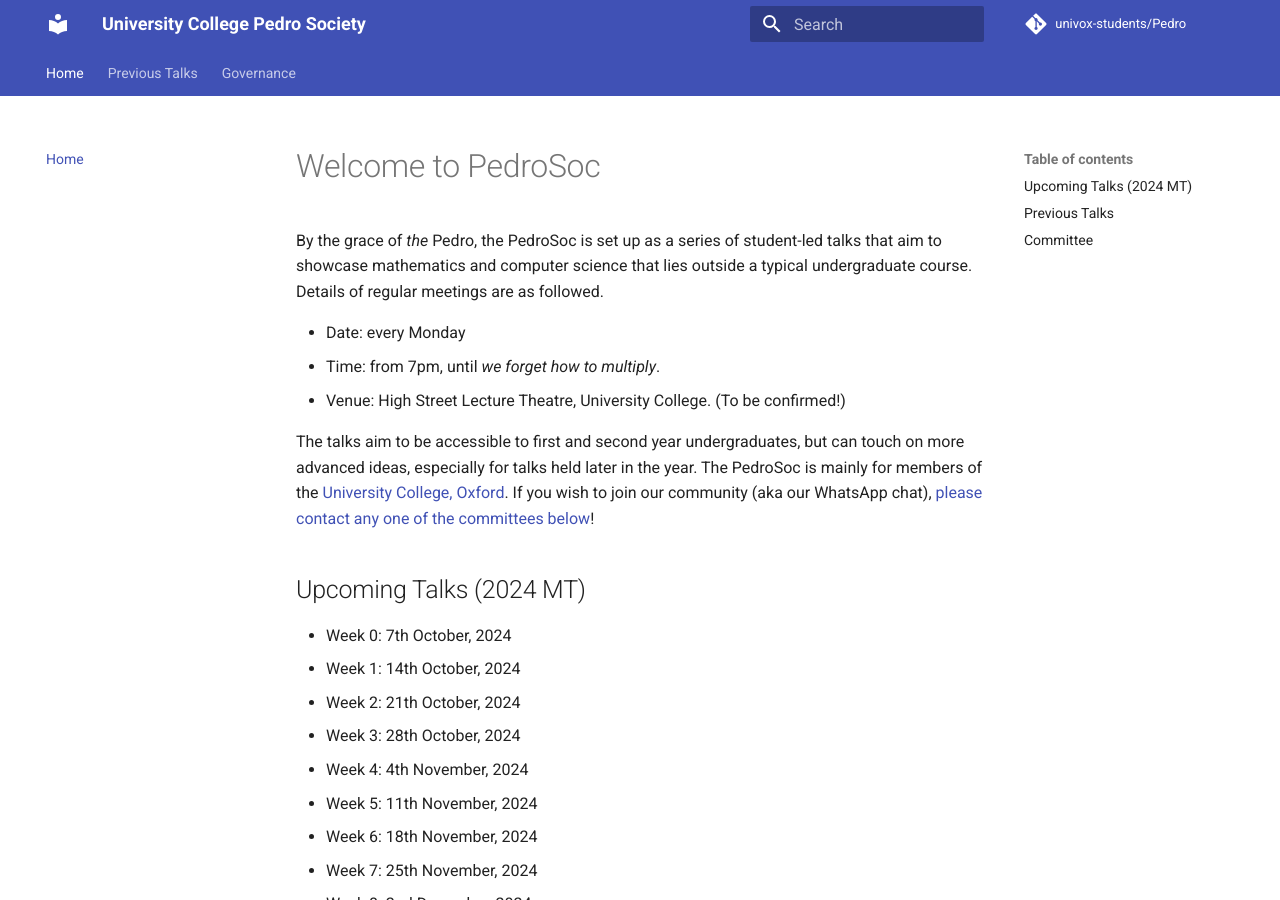
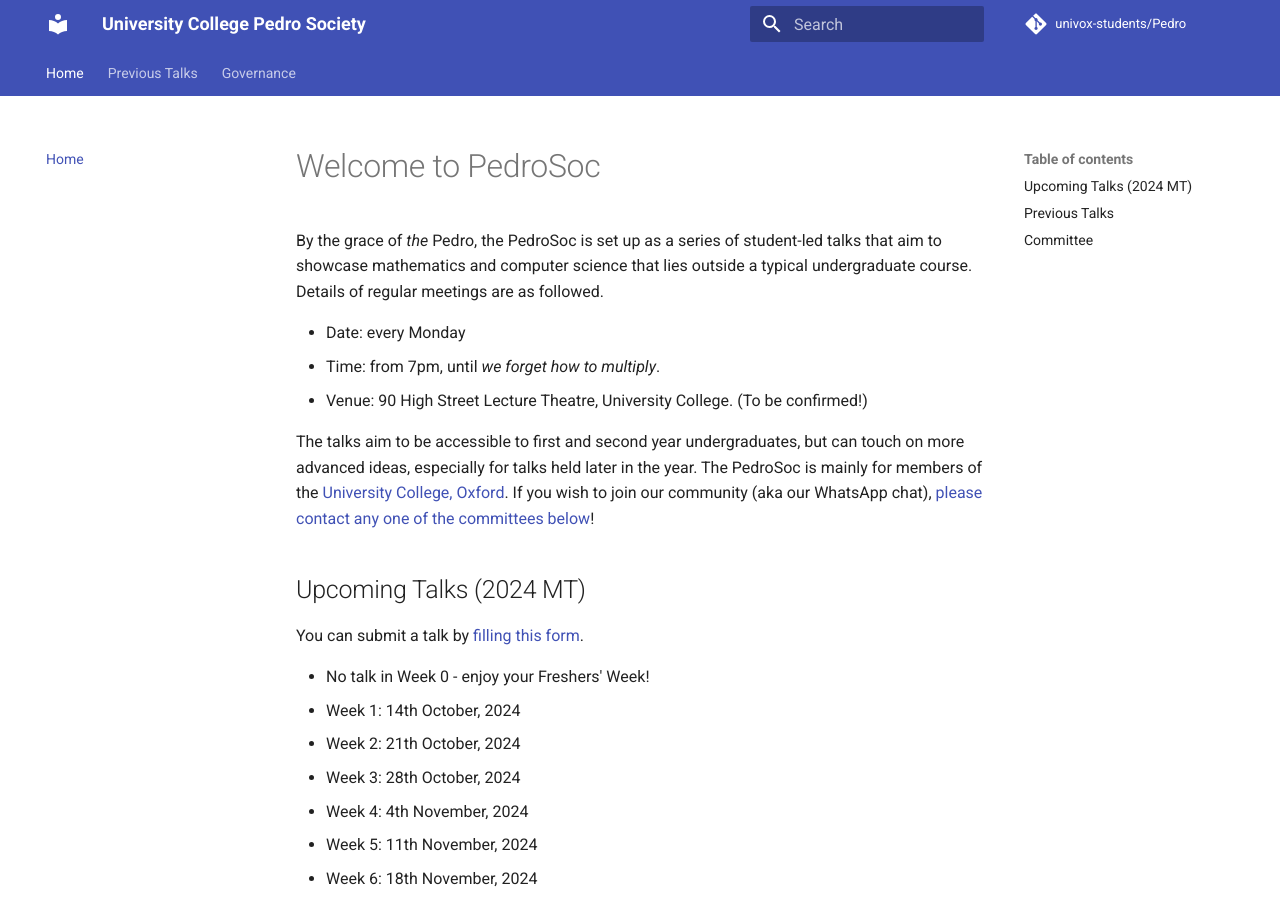
Before and after one commit to univox-students/Pedro, an MkDocs documentation site: the page built from docs/index.md, in a window 1280 px wide and 900 px high. Built offline with MkDocs 1.6.1 and Material for MkDocs 9.7.7, drawn with Linux system fonts in a browser that asks for light colours; comment, search, counter and statistics services are not loaded.

Commit message:
Updated details!

```diff
--- a/docs/index.md
+++ b/docs/index.md
@@ -3,12 +3,14 @@ By the grace of *the* Pedro, the PedroSoc is set up as a series of student-led t
 
 - Date: every Monday
 - Time: from 7pm, until *we forget how to multiply*.
-- Venue: High Street Lecture Theatre, University College. (To be confirmed!)
+- Venue: 90 High Street Lecture Theatre, University College. (To be confirmed!)
 
 The talks aim to be accessible to first and second year undergraduates, but can touch on more advanced ideas, especially for talks held later in the year. The PedroSoc is mainly for members of the [University College, Oxford](https://www.univ.ox.ac.uk). If you wish to join our community (aka our WhatsApp chat), [please contact any one of the committees below](#committee)!
 
 ## Upcoming Talks (2024 MT)
-- Week 0: 7th October, 2024
+You can submit a talk by [filling this form](https://forms.office.com/e/CAqS5x7TJT).
+
+- No talk in Week 0 - enjoy your Freshers' Week!
 - Week 1: 14th October, 2024
 - Week 2: 21th October, 2024
 - Week 3: 28th October, 2024
```
